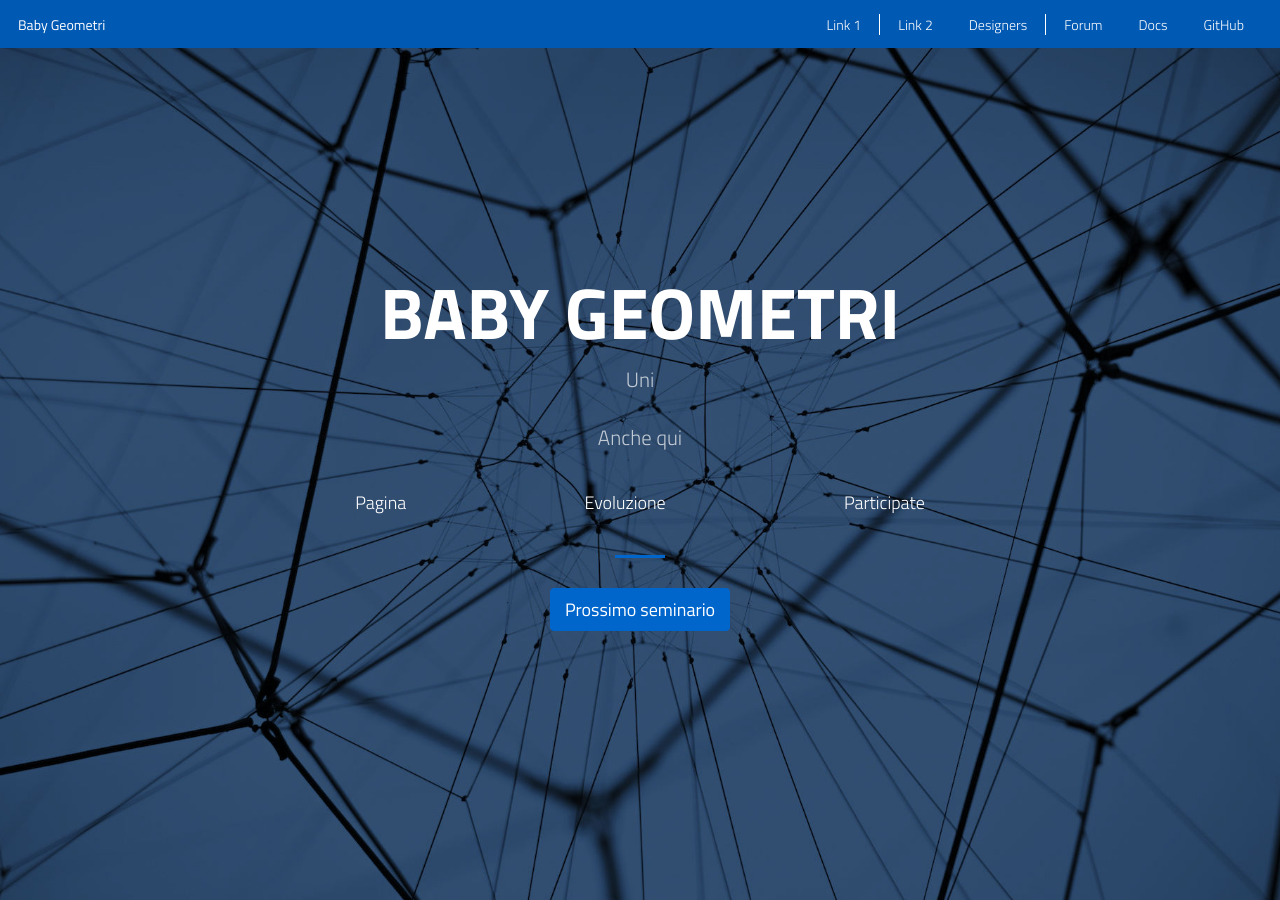
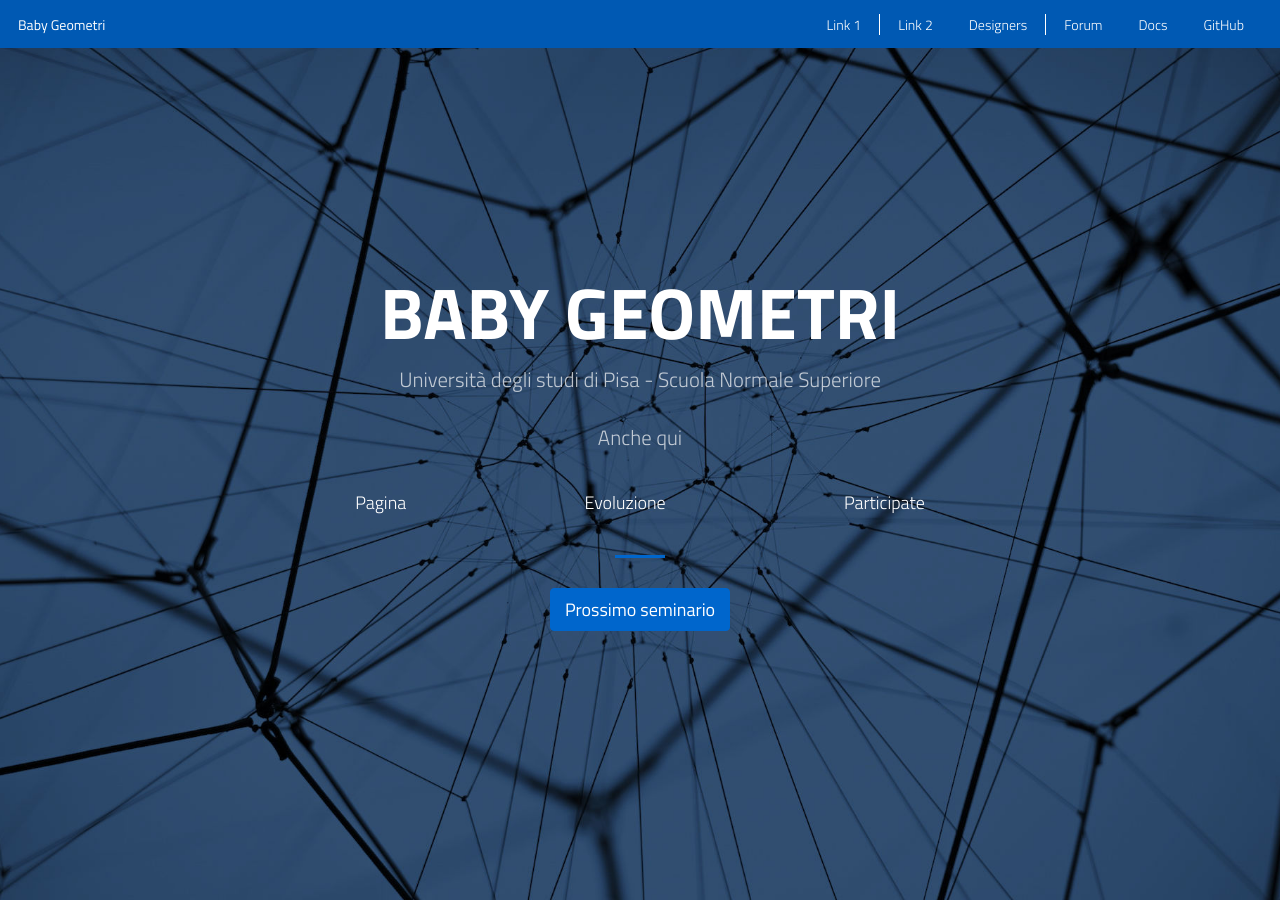
Before and after one commit to baby-geometri/baby-geometri.github.io, a Jekyll site: the page built from index.md, in a window 1280 px wide and 900 px high. Built offline with Jekyll 4.4.1, drawn with Linux system fonts in a browser that asks for light colours.

Commit message:
Update content.yaml

```diff
--- a/_data/content.yaml
+++ b/_data/content.yaml
@@ -1,6 +1,6 @@
 main:
   title: "Baby geometri"
-  text: "<p class=\"text-faded mb-4\">Uni</p>
+  text: "<p class=\"text-faded mb-4\">Università degli studi di Pisa - Scuola Normale Superiore</p>
   <p class=\"text-faded mb-4\">Anche qui</p>"
 pagina:
   title: "Pagina"
```
